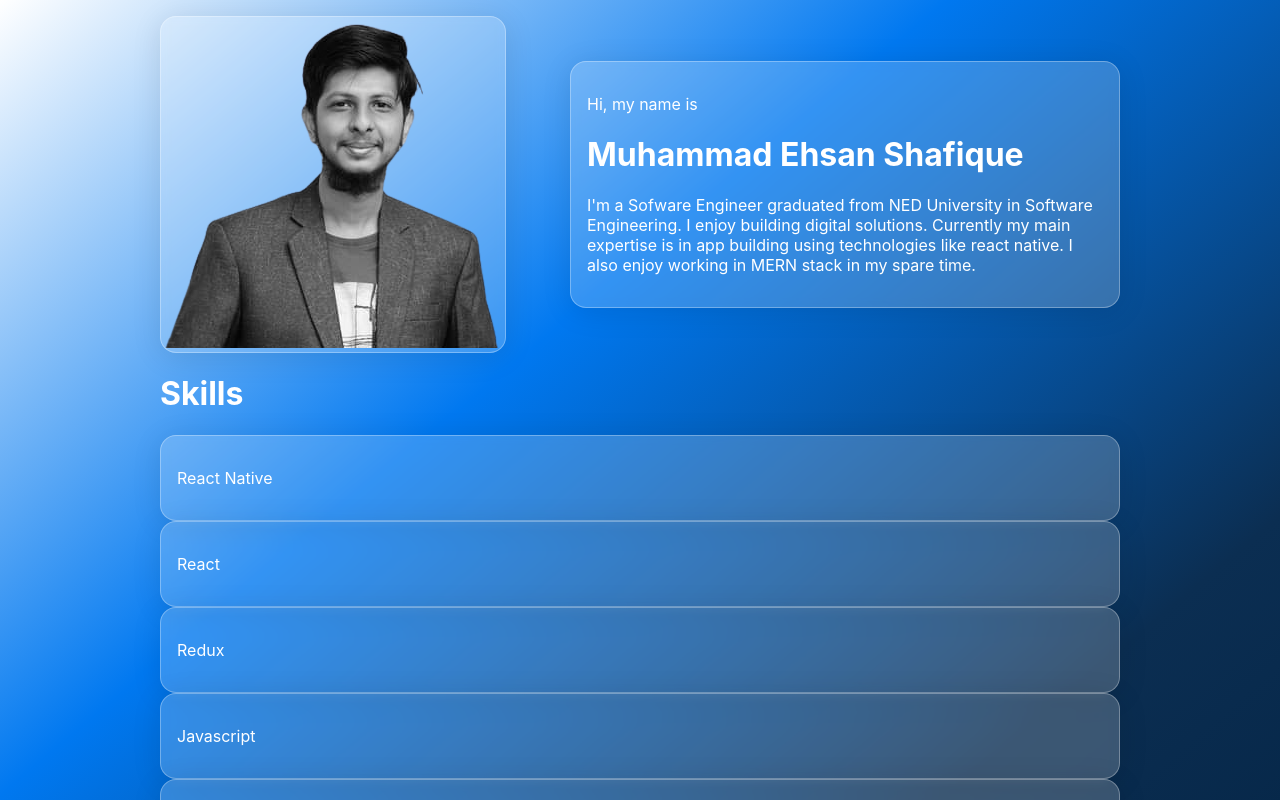
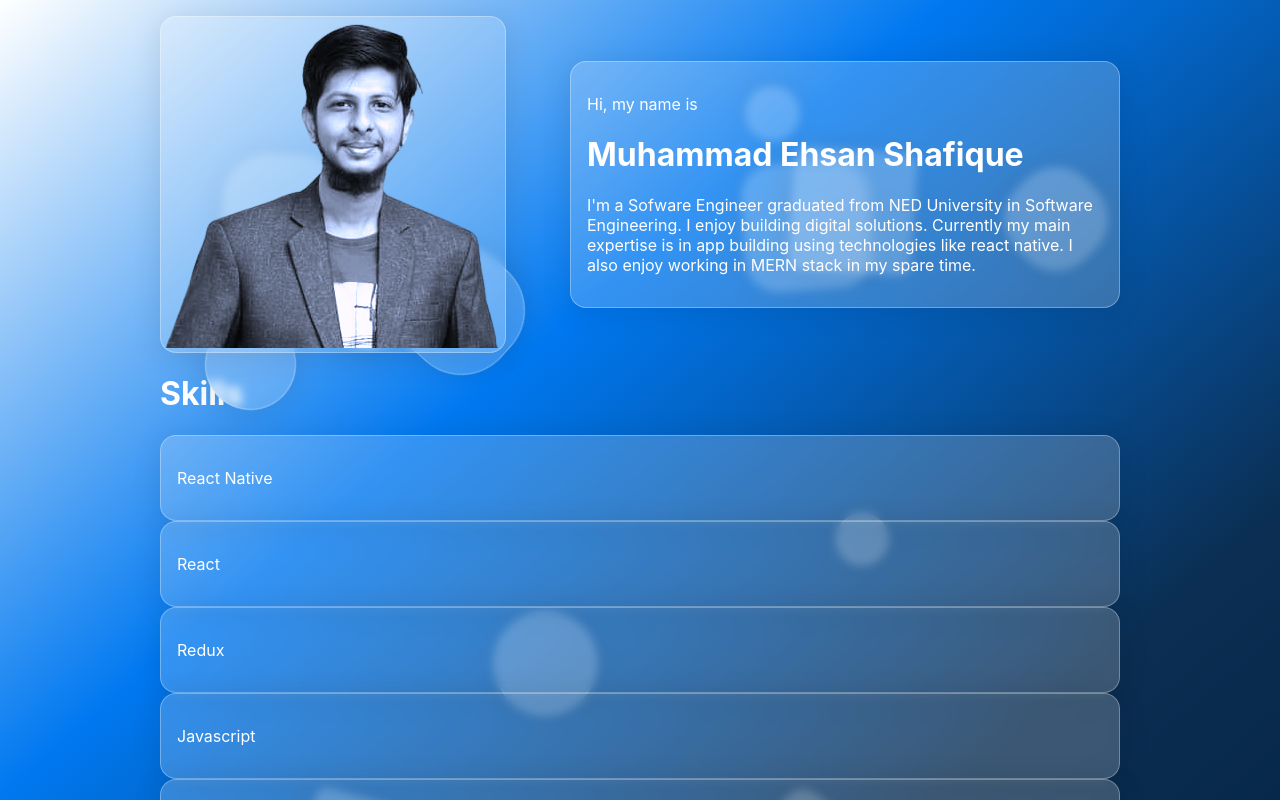
Before and after one commit to ehsanexe/portfolio, a React (Create React App) app: page / in a window 1280 px wide. Shown: the top 800 px of the page. Built offline with nearby package versions, Linux system fonts and the light colour scheme.

Commit message:
dynamic boxes background

```diff
--- a/src/App.js
+++ b/src/App.js
@@ -1,10 +1,47 @@
+import { width } from "@mui/system";
 import "./App.css";
 import About from "./components/About";
 import Skills from "./components/Skills";
+import Glass from "./components/Glass";
 
 function App() {
+  const getRandomInt = (min = 0, max) => {
+    min = Math.ceil(min);
+    max = Math.floor(max);
+    return Math.floor(Math.random() * (max - min) + min); // The maximum is exclusive and the minimum is inclusive
+  };
+
+  const initializeBackgroundCards = () => {
+    const noOfBoxes = 15;
+
+    const arr = [];
+    for (let i = 0; i < noOfBoxes; i++) {
+      const size = getRandomInt(10, 100);
+      arr.push({
+        top: getRandomInt(10, 900),
+        left: getRandomInt(10, 900),
+        transform: `rotate(${getRandomInt(1, 360)}deg)`,
+        width: size,
+        height: size,
+        borderRadius: getRandomInt(0, 100),
+        // height: getRandomInt(10, 100),
+        position: "absolute",
+      });
+    }
+
+    console.log({ arr });
+    return (
+      <div style={{ position: "absolute" }}>
+        {arr.map((item) => (
+          <Glass style={item} />
+        ))}
+      </div>
+    );
+  };
+
   return (
     <div className="container">
+      {initializeBackgroundCards()}
       <About />
       <Skills />
     </div>
--- a/src/components/About.js
+++ b/src/components/About.js
@@ -7,7 +7,7 @@ export default function About() {
   return (
     <div className="aboutContainer">
       <Glass noPadding>
-        <img src={me} />
+        <img className="myPic" src={me} />
       </Glass>
       <Glass>
         <p>
--- a/src/components/Glass.js
+++ b/src/components/Glass.js
@@ -1,9 +1,12 @@
 import React from "react";
 import "./glass.css";
 
-export default function Glass({ children, noPadding }) {
+export default function Glass({ children, noPadding, style }) {
   return (
-    <div className="glassContainer" style={{ padding: noPadding && 0 }}>
+    <div
+      className="glassContainer"
+      style={{ padding: noPadding && 0, ...style }}
+    >
       {children}
     </div>
   );
--- a/src/components/about.css
+++ b/src/components/about.css
@@ -3,3 +3,7 @@
   align-items: center;
   gap: 4rem;
 }
+
+.myPic {
+  filter: sepia() hue-rotate(185deg);
+}
```
